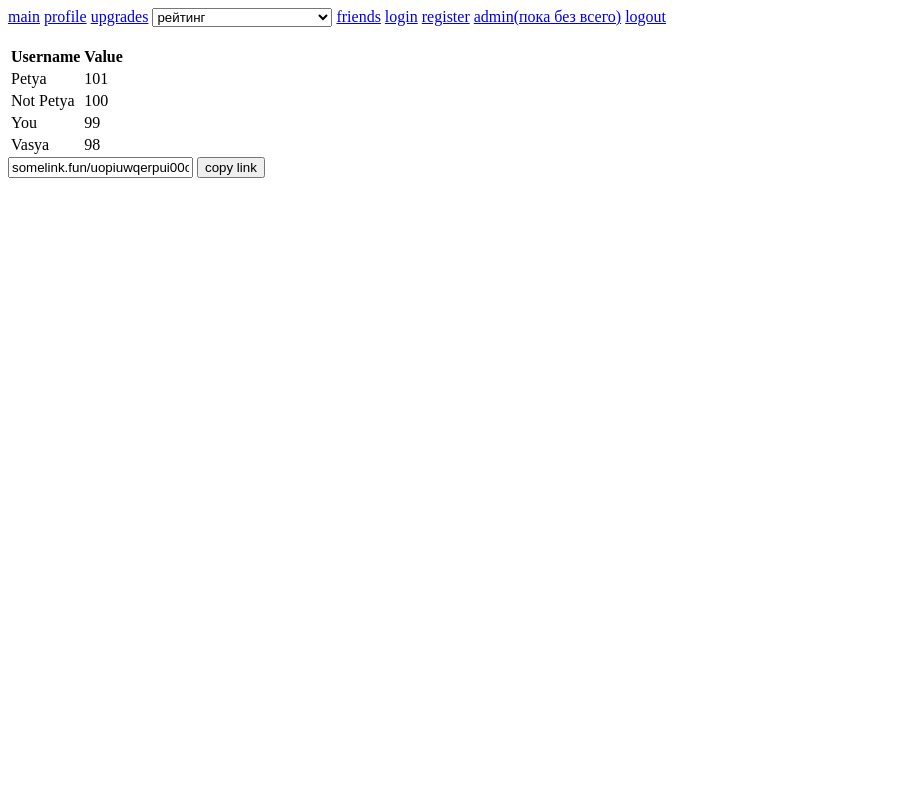
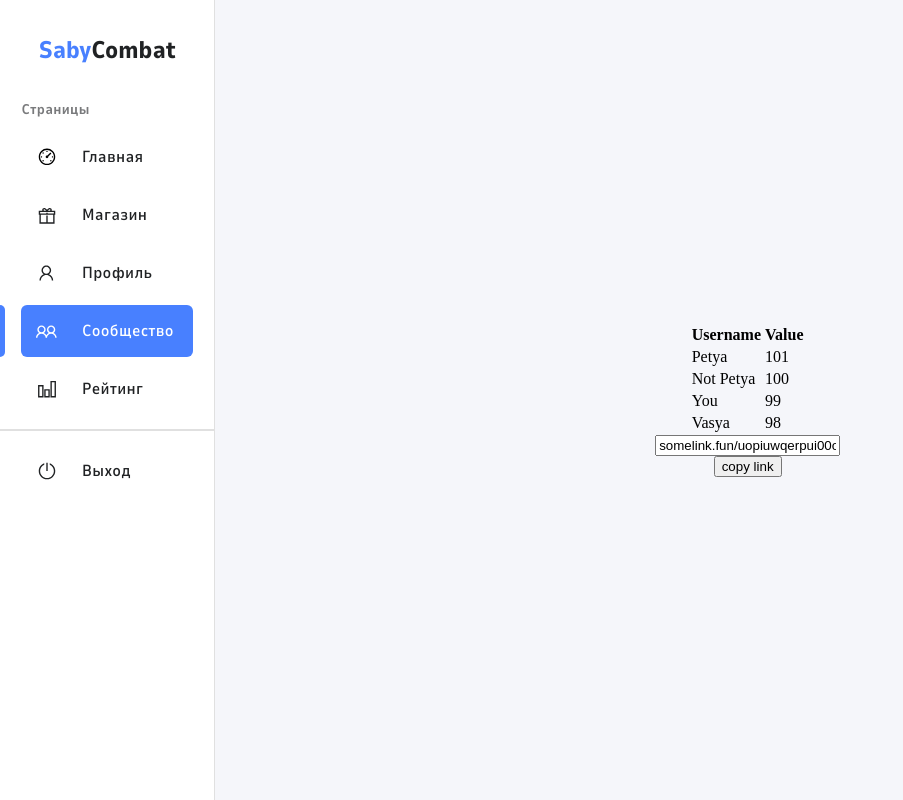
Before and after one commit to ZarazaM/saby-combat, a Flask app: page /friends in a window 1280 px wide. Shown: the whole page, without its empty margins (0-903 px from the left). Run offline with Flask 3, Linux system fonts and the light colour scheme; the visitor is signed in with stand-in values (Sample User, id 1).

Commit message:
Импортировал и подключил все шрифты, используемые картины в сайтбаре, сверстал страницу sidebar(бокового меню)

```diff
--- a/config.py
+++ b/config.py
@@ -5,8 +5,8 @@ app_dir = os.path.abspath(os.path.dirname(__file__))
 default_database_uri = 'postgresql://saby_combat_dev:123poi098@localhost:5432/saby_combat'
 default_security_password_salt = 'nikto-nikogda-ne-uznaet'
 default_mail_server = 'smtp.gmail.com'
-default_mail_username = 'youremail@gmail.com'
-default_mail_password = 'some-app-password'
+default_mail_username = 'anelnichenko@gmail.com'
+default_mail_password = 'yjir rgqz csnt kaiq'
 
 
 class BaseConfig:
--- /dev/null
+++ b/saby_combat/static/js/sidebar.js
@@ -0,0 +1,14 @@
+document.addEventListener("DOMContentLoaded", function() {
+    const path = window.location.pathname;
+
+    // Удаляем класс active у всех элементов
+    document.querySelectorAll('.container-for-element-menu').forEach(el => el.classList.remove('active'));
+
+    // Находим элемент, соответствующий текущему пути
+    const activeElement = document.querySelector(`a[href="${path}"]`).closest('.container-for-element-menu');
+
+    // Добавляем класс active только к найденному элементу
+    if (activeElement) {
+        activeElement.classList.add('active');
+    }
+});
--- a/saby_combat/static/style.css
+++ b/saby_combat/static/style.css
@@ -0,0 +1,142 @@
+body{
+    margin: 0;
+    display: flex;
+}
+@font-face {
+    font-family: 'NunitoSansCondensedSemiBold';
+    src: url('fonts/NunitoSans_7pt_Condensed-SemiBold.ttf') format('truetype');
+}
+
+@font-face {
+    font-family: 'NunitoSansCondensedBold';
+    src: url('fonts/NunitoSans_7pt_Condensed-Bold.ttf') format('truetype');
+}
+
+@font-face {
+    font-family: 'NunitoSansCondensedExtraBold';
+    src: url('fonts/NunitoSans_7pt_Condensed-ExtraBold.ttf') format('truetype');
+}
+
+nav{
+    width: 16.74vw;
+    height: 100vh;
+    border-right: 1px solid #E0E0E0;
+}
+.container hr{
+    width: 100%;
+    border: 1px solid #E0E0E0;
+}
+.logo-sidebar{
+    width:100%;
+    height: 100px;
+    display: flex;
+    justify-content: center;
+    align-items: center;
+}
+.logo-sidebar h2{
+    font-family: 'NunitoSansCondensedExtraBold', sans-serif;
+    font-size: 24;
+    color: #202224;
+}
+.logo-sidebar span{
+    color: #4880FF;
+}
+.container{
+    display: flex;
+    flex-direction: column;
+}
+.text-menu-element{
+    font-family: 'NunitoSansCondensedSemiBold', sans-serif;
+    font-size: 16px;
+    color: #202224;
+    letter-spacing: 0.3px;
+    margin: 15px 0;
+}
+.block{
+    text-decoration: none;
+}
+.description-menu{
+    font-family: 'NunitoSansCondensedBold', sans-serif;
+    font-size: 14px;
+    color: rgba(32, 34, 36, .6);
+    letter-spacing: 0.26px;
+    margin: 0 0 6px 10%;
+}
+.container-for-element-menu{
+    display: flex;
+    width: 100%;
+    justify-content: center;
+}
+.block{
+    display: flex;
+    gap: calc(10px + 6%);
+    width: 80%;
+    align-items: center;
+    border-radius: 6px;
+    cursor: pointer;
+    transition: background-color 0.3s ease;
+}
+.block-for-img{
+    display: flex;
+    width:30px;
+    justify-content: center;
+    align-items: center;
+    margin-left: 6%;
+}
+.menu{
+    display:flex;
+    flex-direction: column;
+    gap: 6px;
+}
+.side-decoration{
+    position: absolute;
+    left: 0;
+    height: 51.6px;
+    width:5px;
+    border-top-right-radius: 6px;
+    border-bottom-right-radius: 6px;
+    transition: background-color 0.3s ease;
+    transform: translateX(-10px);
+    background-color: #4880FF;
+    opacity: 0;
+}
+.container-for-element-menu:hover .block {
+    background-color: #EAEBEE;
+}
+.container-for-element-menu.active .side-decoration {
+    background-color: #4880FF;
+    width: 5px;
+}
+.container-for-element-menu.active .block {
+    background-color: #4880FF;
+}
+.container-for-element-menu.active .side-decoration {
+    width: 5px;
+    opacity: 1;
+    animation: slideInFromLeft 0.3s ease forwards;
+}
+.container-for-element-menu.active .text-menu-element {
+    color: white;
+}
+.container-for-element-menu.active .block-for-img img {
+    filter: brightness(0) invert(1);
+}
+@keyframes slideInFromLeft {
+    from {
+        opacity: 0;
+        transform: translateX(-30px);
+    }
+    to {
+        opacity: 1;
+        transform: translateX(0);
+    }
+}
+
+main{
+    display:flex;
+    flex-direction: column;
+    justify-content: center;
+    align-items: center;
+    width: 83.26vw;
+    background-color: #F5F6FA;
+}
--- a/saby_combat/templates/base.html
+++ b/saby_combat/templates/base.html
@@ -1,36 +1,90 @@
 <!DOCTYPE html>
-<html lang="en">
+<html lang="en" xmlns="http://www.w3.org/1999/html">
 
 <head>
     <meta charset="UTF-8">
     <title>Saby Combat</title>
+    <link rel="stylesheet" href="{{ url_for('static', filename='style.css') }}">
     <link rel="shortcut icon" href="{{ url_for('static', filename='images-utils/favicon.ico') }}">
+    <script src="{{ url_for('static', filename='js/sidebar.js') }}"></script>
 </head>
 
 <body>
-
     <header>
-        <nav>
-            <a href="{{ url_for('click_page') }}">main</a>
-            <a href="{{ url_for('profile_page') }}">profile</a>
-            <a href="{{ url_for('upgrade_page') }}">upgrades</a>
-            <select>
-                <option value="#">рейтинг</option>
-                <option value="{{ url_for('rating_page') }}">индивидуальный рейтинг</option>
-                <option value="{{ url_for('rating_page') }}">клановый рейтинг</option>
-            </select>
-            <a href="{{ url_for('friends_page') }}">friends</a>
-            <a href="{{ url_for('login_page') }}">login</a>
-<!--            {% if false %}-->
-<!--                <a href="{{ url_for('profile_page') }}">profile</a>-->
-<!--            {% else %}-->
-<!--                <a href="{{ url_for('login_page') }}">auth</a>-->
-<!--            {% endif %}-->
-            <a href="{{ url_for('register_page') }}">register</a>
-            <a href="{{ url_for('admin_page') }}">admin(пока без всего)</a>
-            <a href="{{ url_for('logout') }}">logout</a>
+        <nav class="container">
+            <div class="logo-sidebar">
+                <h2><span>Saby</span>Combat</h2>
+            </div>
+            <div class="menu">
+                <p class="description-menu">Страницы</p>
+                <div class="container-for-element-menu">
+                    <div class="side-decoration"></div>
+                    <a class="block" href="{{ url_for('click_page') }}">
+                        <div class="block-for-img">
+                            <img src="{{ url_for('static', filename='images-utils/images-sidebar/sidebar_main.svg') }}" alt="Изображение главной вкладки">
+                        </div>
+                        <h4 class="text-menu-element">Главная</h4>
+                    </a>
+                </div>
+                <div class="container-for-element-menu">
+                    <div class="side-decoration"></div>
+                    <a class="block" href="{{ url_for('upgrade_page') }}">
+                        <div class="block-for-img">
+                            <img src="{{ url_for('static', filename='images-utils/images-sidebar/sidebar_store.svg') }}" alt="Изображение вкладки магазина">
+                        </div>
+                        <h4 class="text-menu-element">Магазин</h4>
+                    </a>
+                </div>
+                <div class="container-for-element-menu">
+                    <div class="side-decoration"></div>
+                    <a class="block" href="{{ url_for('profile_page') }}">
+                        <div class="block-for-img">
+                            <img src="{{ url_for('static', filename='images-utils/images-sidebar/sidebar_profile.svg') }}" alt="Изображение вкладки профиля">
+                        </div>
+                        <h4 class="text-menu-element">Профиль</h4>
+                    </a>
+                </div>
+                <div class="container-for-element-menu">
+                    <div class="side-decoration"></div>
+                    <a class="block" href="{{ url_for('friends_page') }}">
+                        <div class="block-for-img">
+                            <img src="{{ url_for('static', filename='images-utils/images-sidebar/sidebar_comminuty.svg') }}" alt="Изображение вкладки сообщество">
+                        </div>
+                        <h4 class="text-menu-element">Сообщество</h4>
+                    </a>
+                </div>
+                <div class="container-for-element-menu">
+                    <div class="side-decoration"></div>
+                    <a class="block" href="{{ url_for('rating_page') }}">
+                        <div class="block-for-img">
+                            <img src="{{ url_for('static', filename='images-utils/images-sidebar/sidebar_rating.svg') }}" alt="Изображение вкладки рейтинга">
+                        </div>
+                        <h4 class="text-menu-element">Рейтинг</h4>
+                    </a>
+                </div>
+                <hr>
+                {%if current_user.role == True%}
+                <div class="container-for-element-menu">
+                    <div class="side-decoration"></div>
+                    <a class="block" href="{{ url_for('admin_page') }}">
+                        <div class="block-for-img">
+                            <img src="{{ url_for('static', filename='images-utils/images-sidebar/sidebar_admin.svg') }}" alt="Изображение вкладки администратора">
+                        </div>
+                        <h4 class="text-menu-element">Админ</h4>
+                    </a>
+                </div>
+                {%endif%}
+                <div class="container-for-element-menu">
+                    <div class="side-decoration"></div>
+                    <a class="block" href="{{ url_for('logout') }}">
+                        <div class="block-for-img">
+                            <img src="{{ url_for('static', filename='images-utils/images-sidebar/sidebar_logout.svg') }}" alt="Изображение вкладки выхода">
+                        </div>
+                        <h4 class="text-menu-element">Выход</h4>
+                    </a>
+                </div>
+            </div>
         </nav>
-        <br>
     </header>
 
     <main>
```
Also changed, not shown: saby_combat/static/fonts/NunitoSans_7pt_Condensed-Bold.ttf (added), saby_combat/static/fonts/NunitoSans_7pt_Condensed-ExtraBold.ttf (added), saby_combat/static/fonts/NunitoSans_7pt_Condensed-SemiBold.ttf (added), saby_combat/static/images-utils/images-sidebar/sidebar_admin.svg (added), saby_combat/static/images-utils/images-sidebar/sidebar_comminuty.svg (added), saby_combat/static/images-utils/images-sidebar/sidebar_logout.svg (added), saby_combat/static/images-utils/images-sidebar/sidebar_main.svg (added), saby_combat/static/images-utils/images-sidebar/sidebar_profile.svg (added), saby_combat/static/images-utils/images-sidebar/sidebar_rating.svg (added), saby_combat/static/images-utils/images-sidebar/sidebar_store.svg (added), 1 other file.
